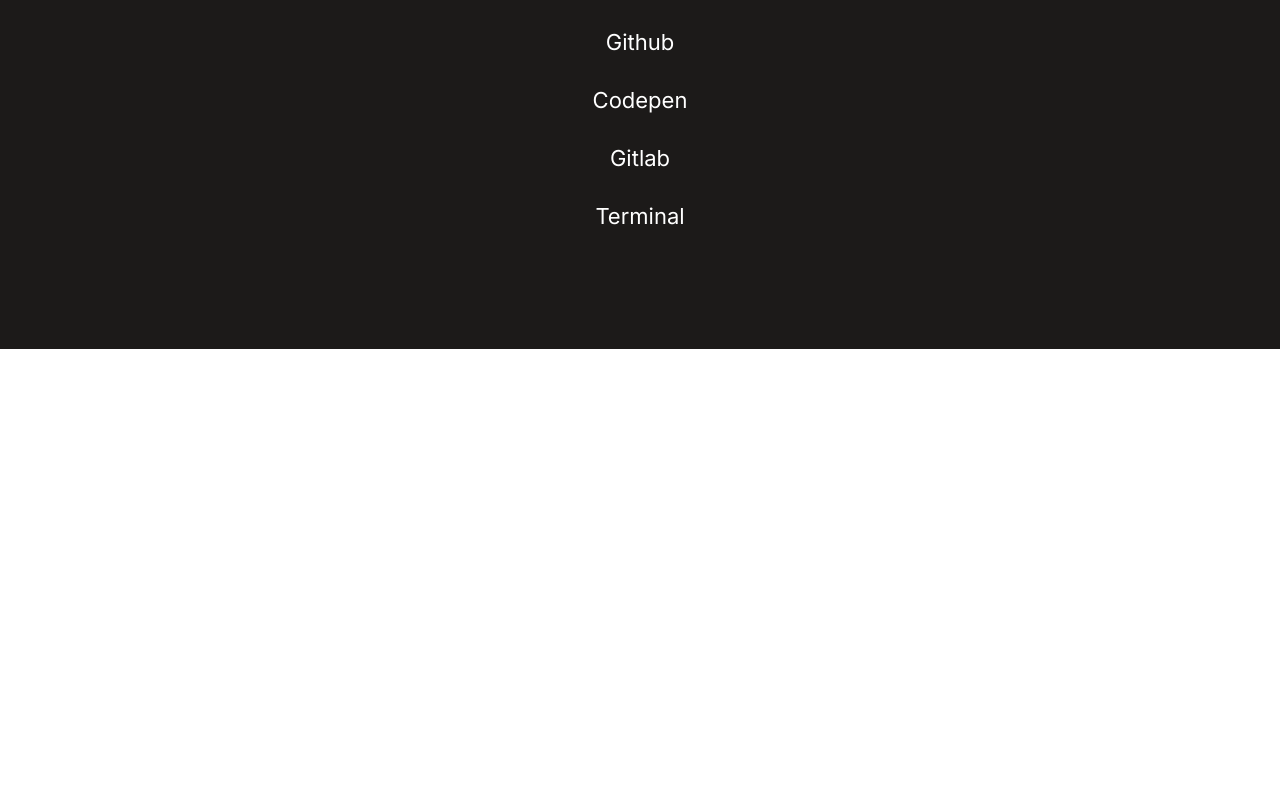
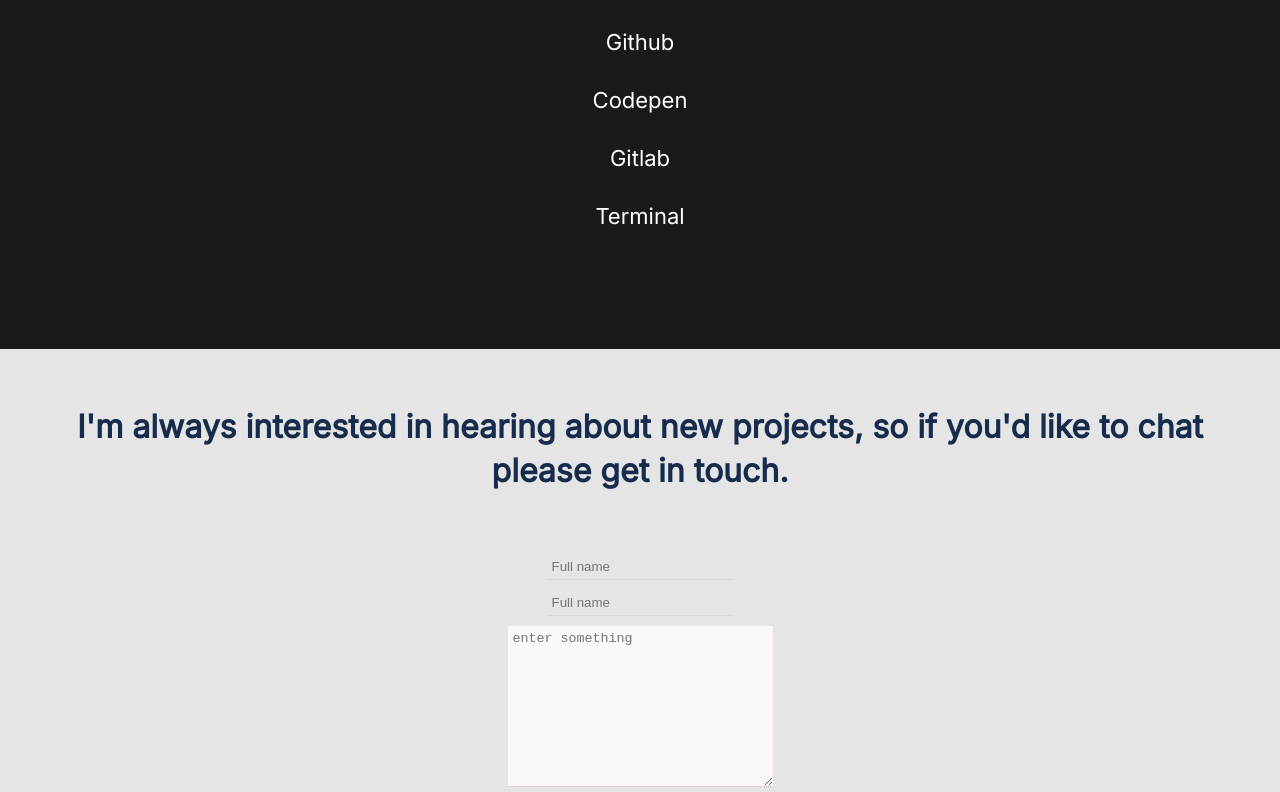
Before and after one commit to mperezbazan/mperezbazan.github.io, a website: page index.html in a window 1280 px wide. Shown: the part 5051-5843 px from the top of the page. Before the commit the page ends 5400 px from the top, so only its background shows below. Drawn offline with Linux system fonts and the light colour scheme.

Commit message:
Added form section

```diff
--- a/css/style.css
+++ b/css/style.css
@@ -319,3 +319,35 @@
   font-family: 'Inter', sans-serif;
   font-size: 22px;
 }
+
+#form-headline {
+  font-family: 'Inter', sans-serif, 'Courier New', Courier, monospace;
+  font-weight: 700;
+  line-height: 44px;
+  font-size: 32px;
+  text-align: center;
+  color: #172b4d;
+  padding: 24px;
+}
+
+.white-background{
+  background-color: #e5e5e5;
+}
+
+.make-flex {
+  display: flex;
+  flex-direction: column;
+  align-items: center;
+}
+
+.inputs{
+  padding: 5px;
+  margin: 5px;
+  background-color: transparent;
+  border: none;
+  border-bottom: 1px solid #dbd8d7;
+}
+
+.make-flex textarea{
+  background-color: #fbf8f7;
+}
--- a/index.html
+++ b/index.html
@@ -240,6 +240,16 @@
         </ul>
       </div>
     </section>
+    <section class="white-background">
+      <form class="make-flex">
+        <h3 id="form-headline">
+          I'm always interested in hearing about new projects, so if you'd like to chat please get in touch.
+        </h3>
+        <input type="text" class="inputs" placeholder="Full name">
+        <input type="text" class="inputs" placeholder="Full name">
+        <textarea placeholder="enter something" name="" class="inputs" id="" cols="30" rows="10"></textarea>
+      </form>
+    </section>
   </main>
 </body>
 </html>
```
